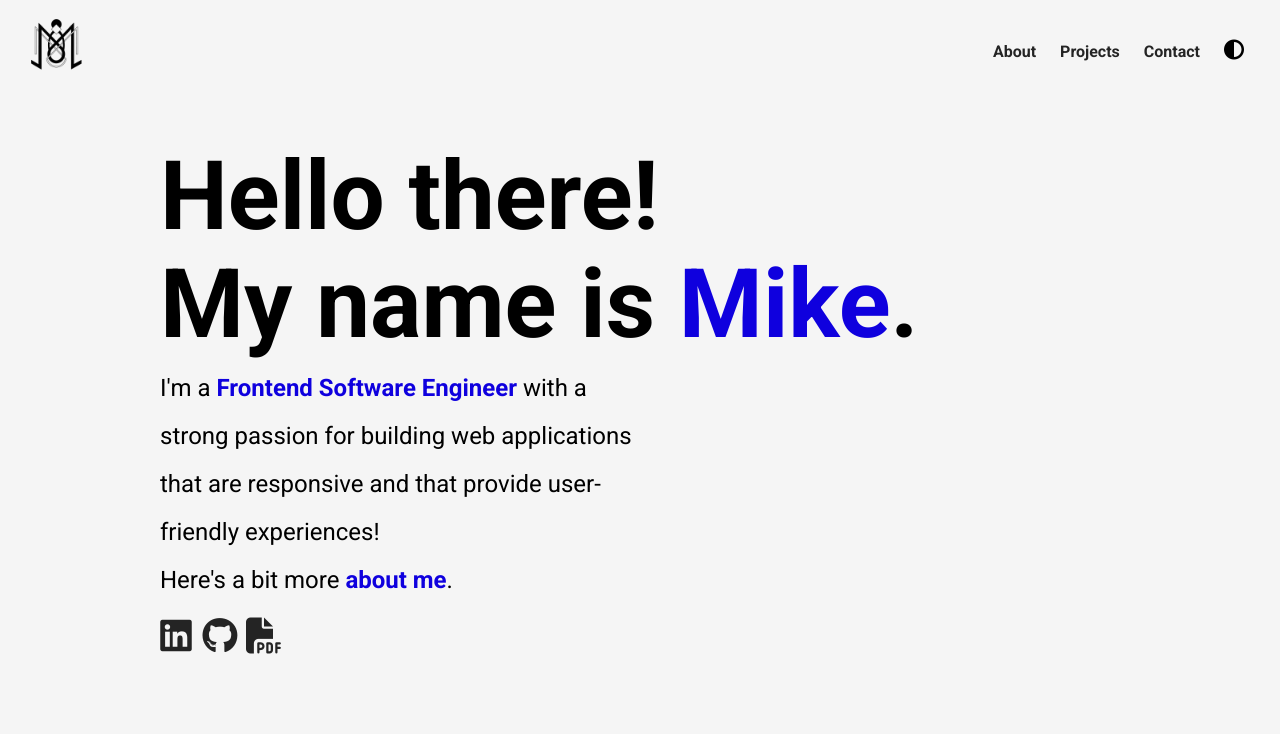
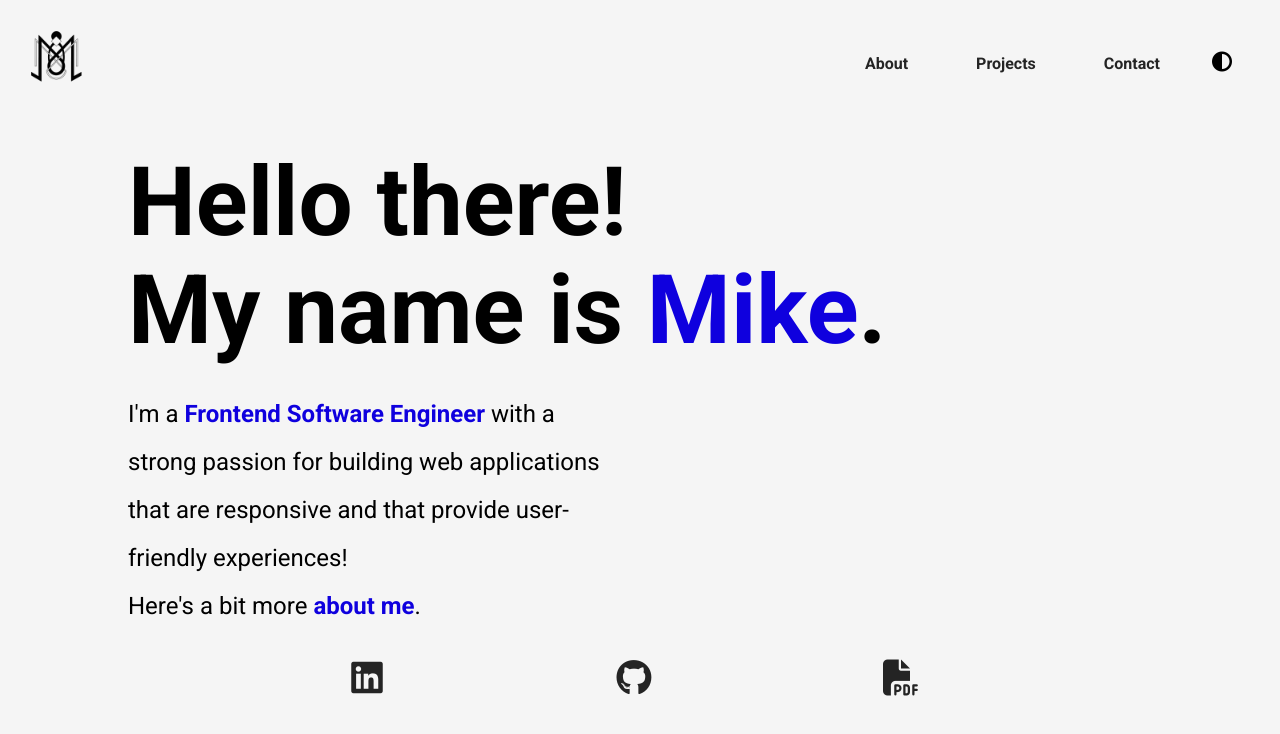
Before and after one commit to Mike-Innella/My-E-Portfolio, a plain HTML site: page index.html in a window 1280 px wide. Drawn offline with Linux system fonts and the light colour scheme.

Commit message:
made some layout tweaks and CSS effects.

```diff
--- a/styles.css
+++ b/styles.css
@@ -59,7 +59,8 @@ p {
   transform: translate(-50%, -50%);
   width: 100%;
   max-width: 1024px;
-  padding: 0 32px;
+  padding: 0 32x;
+  margin: 24px 0;
 }
 
 .header__para {
@@ -67,11 +68,13 @@ p {
   line-height: 2;
   width: 100%;
   max-width: 480px;
+  margin: 32px 0;
 }
 
 .social__list {
-  margin-top: 16px;
+  margin-top: 32px;
   display: flex;
+  justify-content: space-evenly;
 }
 
 .social__link {
@@ -97,16 +100,18 @@ nav {
   width: 100%;
   max-width: 1280px;
   margin: 0 auto;
-  height: 100px;
+  height: 124px;
 }
 
 .nav__link--list {
   display: flex;
+  justify-content: space-evenly;
 }
 
 .nav__link {
   margin: 0 12px;
   font-size: 20px;
+  padding-right: 12px;
 }
 
 .nav__link--anchor {
@@ -114,6 +119,14 @@ nav {
   font-size: 16px;
   color: #242424;
   font-weight: 700;
+  margin: 12px;
+  padding: 4px;
+  border-bottom: 2px solid transparent;
+}
+
+.nav__link--anchor:hover {
+  width: fit-content;
+  border-bottom: 2px solid #0f00de;
 }
 
 #personal-logo {
```
Also changed, not shown: index.html (+2 -1 lines).
